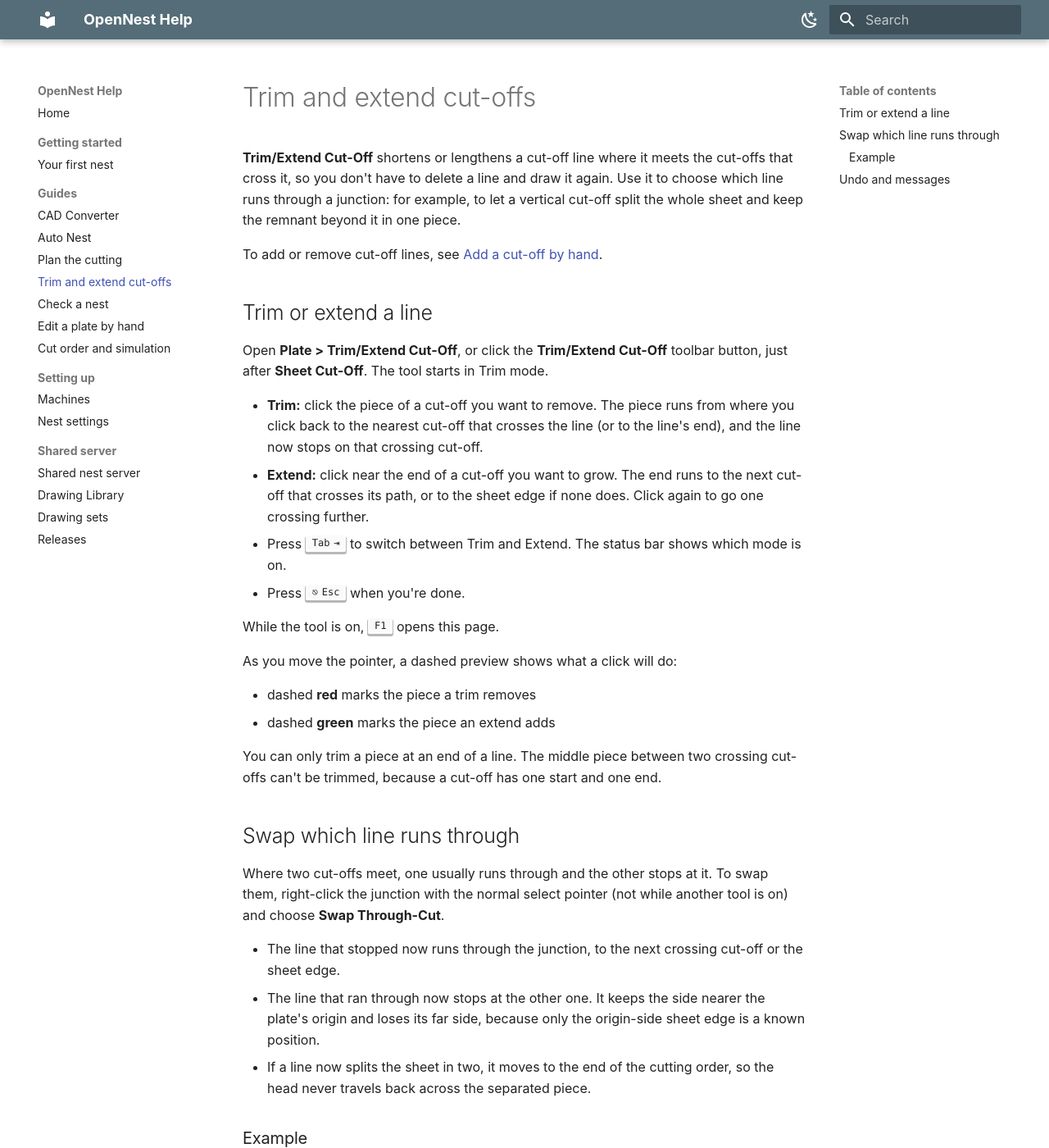
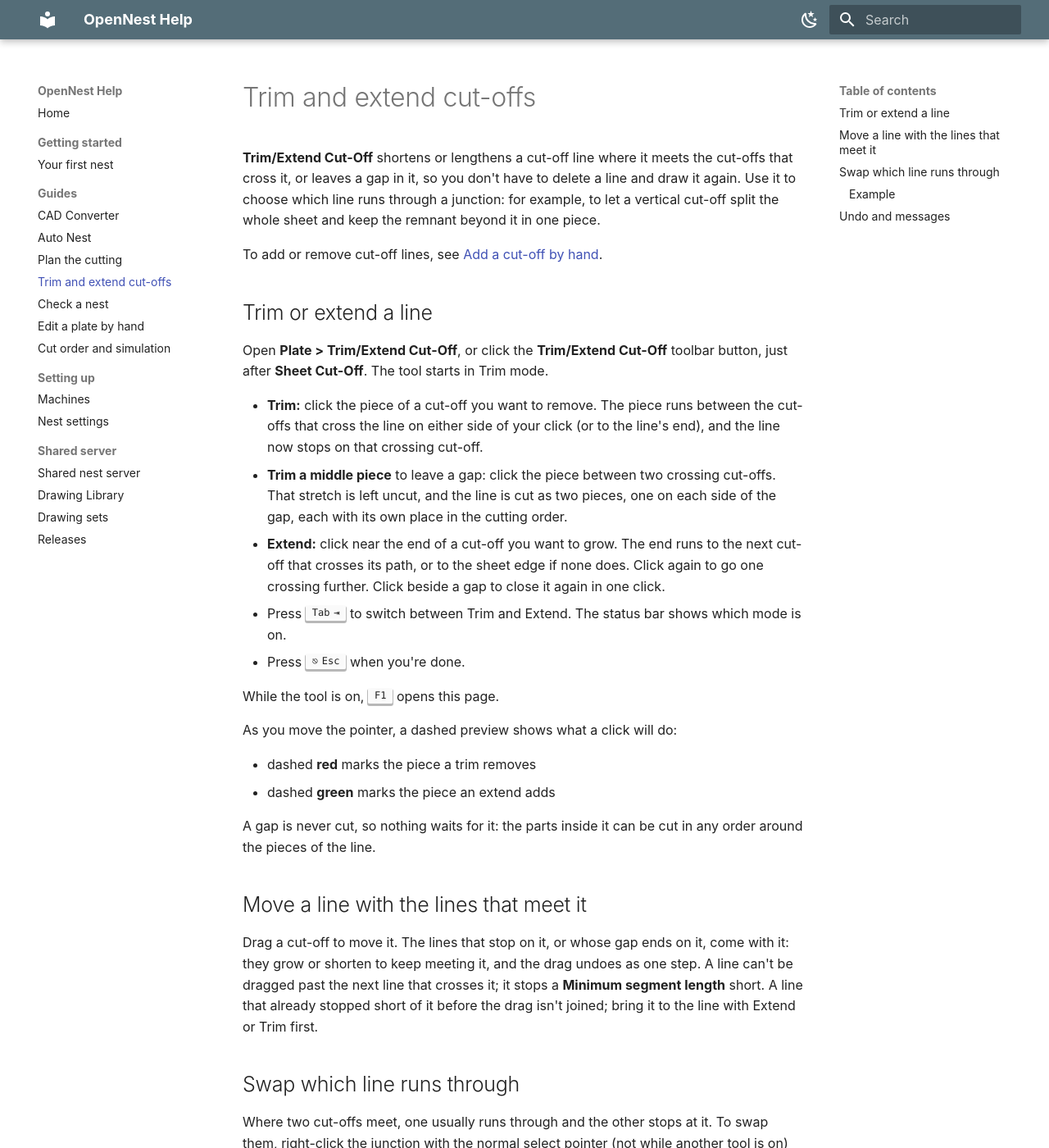
Before and after one commit to ajisaacs/opennest-help, an MkDocs documentation site: the page built from docs/trim-extend-cutoff.md, in a window 1280 px wide and 1400 px high. Shown: the whole window at 82% size. Built offline with MkDocs 1.6.1 and Material for MkDocs 9.7.7, drawn with Linux system fonts in a browser that asks for light colours; some of the changed text lies outside the part shown.

Commit message:
Describe cut-off gaps, joined drags and first-crossing sheet cut-offs

```diff
--- a/docs/trim-extend-cutoff.md
+++ b/docs/trim-extend-cutoff.md
@@ -1,7 +1,8 @@
 # Trim and extend cut-offs
 
 **Trim/Extend Cut-Off** shortens or lengthens a cut-off line where it meets the
-cut-offs that cross it, so you don't have to delete a line and draw it again. Use it to
+cut-offs that cross it, or leaves a gap in it, so you don't have to delete a line and
+draw it again. Use it to
 choose which line runs through a junction: for example, to let a vertical cut-off split
 the whole sheet and keep the remnant beyond it in one piece.
 
@@ -12,12 +13,15 @@
 Open **Plate > Trim/Extend Cut-Off**, or click the **Trim/Extend Cut-Off** toolbar
 button, just after **Sheet Cut-Off**. The tool starts in Trim mode.
 
-- **Trim:** click the piece of a cut-off you want to remove. The piece runs from where
-  you click back to the nearest cut-off that crosses the line (or to the line's end),
-  and the line now stops on that crossing cut-off.
+- **Trim:** click the piece of a cut-off you want to remove. The piece runs between the
+  cut-offs that cross the line on either side of your click (or to the line's end), and
+  the line now stops on that crossing cut-off.
+- **Trim a middle piece** to leave a gap: click the piece between two crossing cut-offs.
+  That stretch is left uncut, and the line is cut as two pieces, one on each side of the
+  gap, each with its own place in the cutting order.
 - **Extend:** click near the end of a cut-off you want to grow. The end runs to the next
   cut-off that crosses its path, or to the sheet edge if none does. Click again to go
-  one crossing further.
+  one crossing further. Click beside a gap to close it again in one click.
 - Press ++tab++ to switch between Trim and Extend. The status bar shows which mode is on.
 - Press ++esc++ when you're done.
 
@@ -28,8 +32,16 @@
 - dashed **red** marks the piece a trim removes
 - dashed **green** marks the piece an extend adds
 
-You can only trim a piece at an end of a line. The middle piece between two crossing
-cut-offs can't be trimmed, because a cut-off has one start and one end.
+A gap is never cut, so nothing waits for it: the parts inside it can be cut in any order
+around the pieces of the line.
+
+## Move a line with the lines that meet it {#drag}
+
+Drag a cut-off to move it. The lines that stop on it, or whose gap ends on it, come with
+it: they grow or shorten to keep meeting it, and the drag undoes as one step. A line can't
+be dragged past the next line that crosses it; it stops a **Minimum segment length**
+short. A line that already stopped short of it before the drag isn't joined; bring it to
+the line with Extend or Trim first.
 
 ## Swap which line runs through {#swap-through-cut}
 
@@ -44,6 +56,8 @@
   known position.
 - If a line now splits the sheet in two, it moves to the end of the cutting order, so
   the head never travels back across the separated piece.
+- **Swap Through-Cut** isn't offered where a gap touches the junction. Close the gap
+  with Extend first.
 
 ### Example {#swap-example}
 
@@ -64,10 +78,11 @@
 | Status bar | What to do |
 | --- | --- |
 | No cut-off crosses this line to trim it to; delete it instead. | Select the line and press ++delete++. |
-| Trimming the middle piece would split the line in two; trim an end piece instead. | Click a piece at one end of the line. |
+| That stretch of the line is already uncut. | You clicked inside a gap. Use Extend to close it. |
 | Trimming here would leave a line shorter than the minimum segment length. | Trim at a different crossing, or delete the line. |
 | This end already runs to the sheet edge. | There's nothing further to extend to. |
 | These cut-offs do not meet with one running through and the other stopping at it. | Swap only works where one line stops at the other. |
+| A gap in one of these lines meets the junction; extend to close it before swapping. | Switch to Extend and click beside the gap, then swap. |
 
 **Head-locked cut-offs.** A cut-off made with **Lock head height and overcut the far
 edge** overcuts the far sheet edge. Trimming its far end turns the overcut off, and
```
Also changed, not shown: docs/cutting-planner.md (+6 -0 lines), docs/edit-plates.md (+4 -2 lines).
